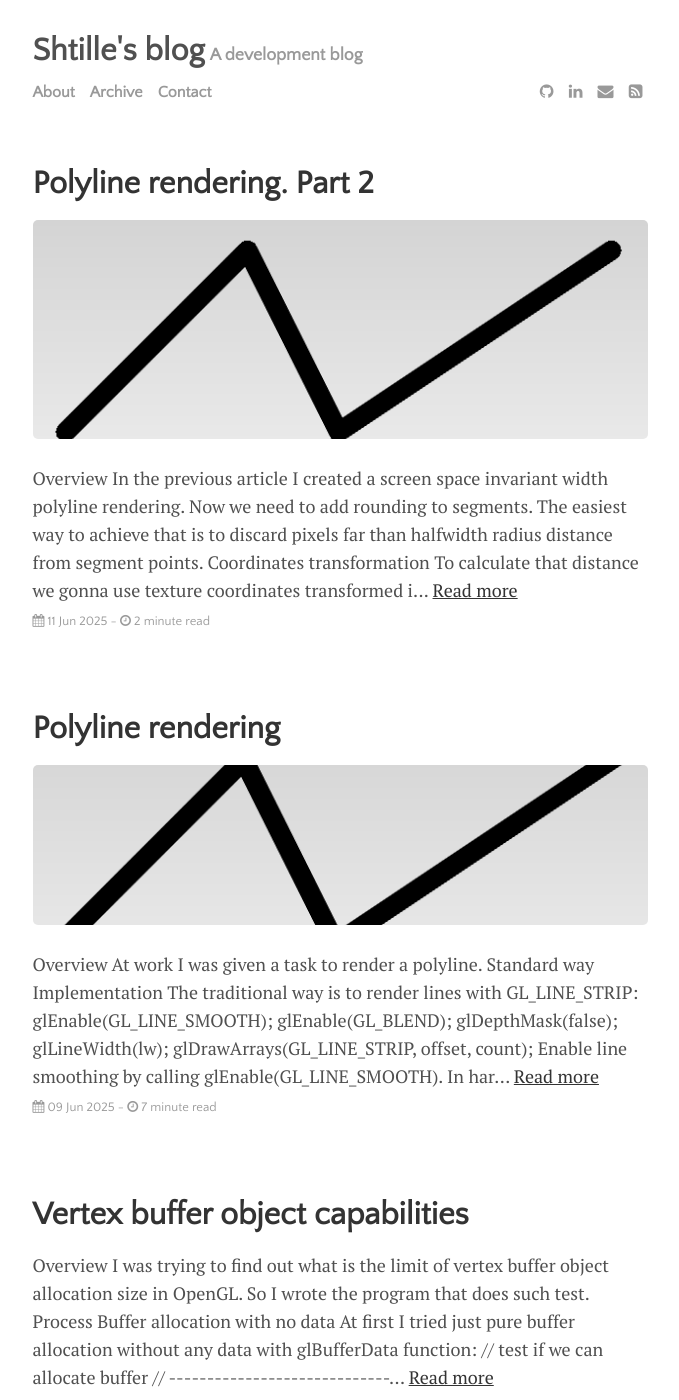
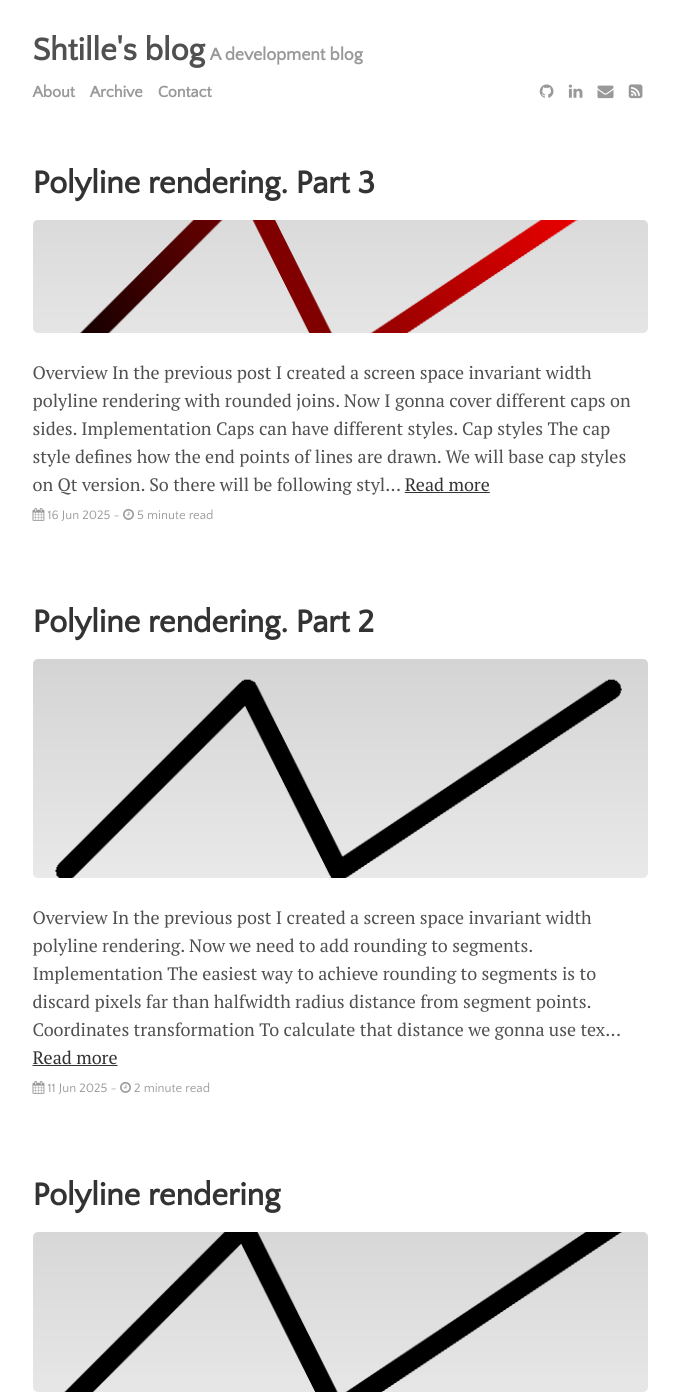
Before and after one commit to Shtille/blog, a Jekyll site: the page built from index.html, in a window 1280 px wide and 1400 px high. Shown: the whole window, without its empty margins (300-979 px from the left). Built offline with Jekyll 4.4.1, drawn with Linux system fonts in a browser that asks for light colours; the list of posts is cut into pages by our own code; some of the changed lines change nothing that is shown; some of the changed text lies outside the part shown.

Commit message:
Create 2025-06-16-polyline-rendering-3.md

````diff
--- a/_posts/2025-06-09-polyline-rendering.md
+++ b/_posts/2025-06-09-polyline-rendering.md
@@ -9,7 +9,13 @@ image: polyline-basic.png
 
 ## Overview
 
-At work I was given a task to render a polyline.
+At work I was given a task to render a polyline with screen space invariant width. This includes following steps:
+
+1. [x] Render polyline with simple quads (this post).
+2. [x] Render polyline with rounded joins ([second post]({{ 'polyline-rendering-2' | relative_url }})).
+3. [x] Render polyline with different caps on sides ([third post]({{ 'polyline-rendering-3' | relative_url }})).
+4. [ ] Render polyline with different join styles.
+5. [ ] Render polyline with dash pattern.
 
 ## Standard way
 
@@ -109,6 +115,18 @@ d_2 = (P_2 - P_1) + (P_2 - P_2) = P_2 - P_1 \\
 d_3 = (P_2 - P_1) + (P_2 - P_2) = P_2 - P_1
 \end{cases}
 $$
+
+### Vertex layout
+
+Vertex layout is following:
+
+```cpp
+struct alignas(4) Vertex
+{
+    Point3DF position; // vec3
+    PointF texcoord;   // vec2
+};
+```
 
 ### Data creation code
 
--- a/_posts/2025-06-11-polyline-rendering-2.md
+++ b/_posts/2025-06-11-polyline-rendering-2.md
@@ -9,8 +9,11 @@ image: polyline-rounded.png
 
 ## Overview
 
-In the [previous article]({{ 'polyline-rendering' | relative_url }}) I created a screen space invariant width polyline rendering.
-Now we need to add rounding to segments. The easiest way to achieve that is to discard pixels far than halfwidth radius distance from segment points.
+In the [previous post]({{ 'polyline-rendering' | relative_url }}) I created a screen space invariant width polyline rendering. Now we need to add rounding to segments.
+
+## Implementation
+
+The easiest way to achieve rounding to segments is to discard pixels far than halfwidth radius distance from segment points.
 
 ### Coordinates transformation
 
@@ -161,4 +164,4 @@ void main()
 <img src="{{ '/assets/img/polyline-rounded.png' | relative_url }}">
 
 We achieved polyline rendering with rounded joins.
-Polyline rendering with different caps on sides will be covered in the next post.
+Polyline rendering with different caps on sides will be covered in the [next post]({{ 'polyline-rendering-3' | relative_url }}).
--- /dev/null
+++ b/_posts/2025-06-16-polyline-rendering-3.md
@@ -0,0 +1,293 @@
+---
+layout: post
+title: "Polyline rendering. Part 3"
+author: "Shtille"
+categories: journal
+tags: [C++,GLSL,samples]
+image: polyline-caps.png
+---
+
+## Overview
+
+In the [previous post]({{ 'polyline-rendering-2' | relative_url }}) I created a screen space invariant width polyline rendering with rounded joins. Now I gonna cover different caps on sides.
+
+## Implementation
+
+Caps can have different styles.
+
+### Cap styles
+
+The cap style defines how the end points of lines are drawn.
+We will base cap styles on [Qt version](https://doc.qt.io/qt-6/qpen.html#cap-style). So there will be following styles:
+
+* square
+* flat
+* round
+
+#### Square cap style
+
+A square cap style is a square line end that covers the end point and extends beyond it by half the line width.
+This style has already been partly implemented in the [first post]({{ 'polyline-rendering' | relative_url }}).
+
+#### Flat cap style
+
+A flat cap style is a square line end that does not cover the end point of the line. The same as square, but without offset in `u` direction.
+
+#### Round cap style
+
+A round cap style is a rounded line end covering the end point. This style has been fully implemented in [previous post]({{ 'polyline-rendering-2' | relative_url }}).
+
+### Line end determinition
+
+We need to determine line end. The obvious way is to have an additional vertex attribute for offset mask. Mask is equal to zero on start and end of polyline, and equal to one on joins.
+
+$$
+M = \begin{cases} 0 \cr 1 \end{cases}
+$$
+
+Masks layout will be following:
+
+$$
+\begin{cases}
+(0, 0, 0, 0) \\
+(0, 0, 1, 1) \\
+(1, 1, 1, 1) \\
+\dotso \\
+(1, 1, 1, 1) \\
+(1, 1, 0, 0) \\
+(0, 0, 0, 0)
+\end{cases} \tag{1}\label{1}
+$$
+
+To determine the point type (begin, end, common) we gonna use two additional attributes for mask like we did for segment direction calculation and get mask direction vector for segment:
+
+$$
+d_m = (M_{next} - M_{curr}) + (M_{curr} - M_{prev}) = M_{next} - M_{prev}
+$$
+
+Mask difference layout will be:
+
+$$
+\begin{cases}
+(0, 0, 0, 0) \\
+(1, 1, 1, 1) \\
+(0, 0, 0, 0) \\
+\dotso \\
+(0, 0, 0, 0) \\
+(-1, -1, -1, -1) \\
+(0, 0, 0, 0)
+\end{cases} \tag{2}\label{2}
+$$
+
+So if as we want to have -1 for begin, 1 for end and 0 otherwise, point type could be computed as:
+
+$$
+T_p = -d_m (1-M) = (M_{next} - M_{prev})(M - 1) \tag{3}\label{3}
+$$
+
+### Vertex layout
+
+Vertex layout is following:
+
+```cpp
+struct alignas(4) Vertex
+{
+    Point3DF position; // vec3
+    PointF texcoord;   // vec2
+    float mask;        // float
+};
+```
+
+### Data creation code
+
+Partial data creation code is following:
+
+```cpp
+// Masks (determines begin and end of polyline)
+n = 0;
+// First segment points
+vertices[n++].mask = 0.0f;
+vertices[n++].mask = 0.0f;
+vertices[n++].mask = 0.0f;
+vertices[n++].mask = 0.0f;
+for (uint32_t i = 0; i < numSegments; ++i) // enumerate original segments
+{
+    const bool isBegin = i == 0;
+    const bool isEnd = i == numSegments - 1;
+    const float beginMask = isBegin ? 0.0f : 1.0f;
+    const float endMask = isEnd ? 0.0f : 1.0f;
+    vertices[n++].mask = beginMask;
+    vertices[n++].mask = beginMask;
+    vertices[n++].mask = endMask;
+    vertices[n++].mask = endMask;
+}
+// Last segment points
+vertices[n++].mask = 0.0f;
+vertices[n++].mask = 0.0f;
+vertices[n++].mask = 0.0f;
+vertices[n++].mask = 0.0f;
+```
+
+### Attributes layout
+
+The attribute layout changes are following:
+
+```cpp
+const uint8_t* maskCurrOffset = texcoordOffset + sizeof(PointF);
+const uint8_t* maskPrevOffset = maskCurrOffset - 2*stride;
+const uint8_t* maskNextOffset = maskCurrOffset + 2*stride;
+funcs->glVertexAttribPointer(4, 1, GL_FLOAT, GL_FALSE, stride, maskPrevOffset); // float a_mask_prev
+funcs->glEnableVertexAttribArray(4);
+funcs->glVertexAttribPointer(5, 1, GL_FLOAT, GL_FALSE, stride, maskCurrOffset); // float a_mask_curr
+funcs->glEnableVertexAttribArray(5);
+funcs->glVertexAttribPointer(6, 1, GL_FLOAT, GL_FALSE, stride, maskNextOffset); // float a_mask_next
+funcs->glEnableVertexAttribArray(6);
+```
+
+### Cap style definition
+
+Cap style would be defines as following enum:
+
+```cpp
+enum class CapStyle
+{
+    Square,
+    Flat,
+    Round
+};
+```
+
+### Shader code
+
+Vertex shader:
+
+```glsl
+#version 330 core
+
+layout(location = 0) in vec3 a_position_prev;
+layout(location = 1) in vec3 a_position_curr;
+layout(location = 2) in vec3 a_position_next;
+layout(location = 3) in vec2 a_texcoord;
+layout(location = 4) in float a_mask_prev;
+layout(location = 5) in float a_mask_curr;
+layout(location = 6) in float a_mask_next;
+
+uniform mat4 u_proj;
+uniform mat4 u_view;
+uniform mat4 u_model;
+uniform vec4 u_viewport;
+uniform float u_width;
+uniform int u_cap_style;
+
+noperspective out vec2 v_texcoord;
+flat out float v_length;
+flat out float v_radius;
+noperspective out float v_point_type;
+
+vec2 project(vec4 clip)
+{
+    vec3 ndc = clip.xyz / clip.w;
+    vec2 screen = (ndc.xy * 0.5 + vec2(0.5)) * u_viewport.zw + u_viewport.xy;
+    return screen;
+}
+vec4 unproject(vec2 screen, float z, float w)
+{
+    vec2 ndc = ((screen - u_viewport.xy) / u_viewport.zw - vec2(0.5)) * 2.0;
+    return vec4(ndc.x * w, ndc.y * w, z, w);
+}
+
+void main()
+{
+    mat4 mvp = u_proj * u_view * u_model;
+
+    vec4 clip_curr = mvp * vec4(a_position_curr, 1.0);
+    vec4 clip_prev = mvp * vec4(a_position_prev, 1.0);
+    vec4 clip_next = mvp * vec4(a_position_next, 1.0);
+
+    vec2 curr = project(clip_curr);
+    vec2 prev = project(clip_prev);
+    vec2 next = project(clip_next);
+
+    vec2 direction = next - prev;
+    v_length = length(direction);
+    direction /= v_length; // normalize
+    vec2 normal = vec2(-direction.y, direction.x);
+
+    float w = u_width * 0.5;
+    float offset_x = a_texcoord.x * w;
+    float offset_y = a_texcoord.y * w;
+
+    if (u_cap_style == 1) // flat
+        offset_x *= a_mask_curr;
+
+    vec2 direction_offset = direction * offset_x;
+    vec2 normal_offset    = normal    * offset_y;
+    vec2 screen = curr + direction_offset + normal_offset;
+
+    gl_Position = unproject(screen, clip_curr.z, clip_curr.w);
+
+    v_texcoord = a_texcoord;
+    v_radius = w;
+    v_point_type = (a_mask_next - a_mask_prev)*(a_mask_curr - 1.0);
+}
+```
+
+Fragment shader:
+
+```glsl
+#version 330 core
+
+uniform int u_cap_style;
+uniform vec4 u_color;
+
+out vec4 color;
+noperspective in vec2 v_texcoord;
+flat in float v_length;
+flat in float v_radius;
+noperspective in float v_point_type; // -1, 0, 1
+
+void main()
+{
+    vec2 texcoord = v_texcoord;
+    float length = v_length;
+    float w = v_radius;
+    bool need_discard = u_cap_style == 2; // round
+
+    vec2 position = vec2(texcoord.x * 0.5 + 0.5, texcoord.y * w);
+
+    if (v_point_type < -0.5) // == -1, begin, [0, l+w]
+    {
+        position.x = position.x * (length + w);
+    }
+    else if (v_point_type > 0.5) // == 1, end, [-w, l]
+    {
+        position.x = position.x * (length + w) - w;
+    }
+    else // == 0, common, [-w, l+w]
+    {
+        position.x = position.x * (length + w + w) - w;
+        need_discard = true;
+    }
+
+    if (need_discard && position.x < 0.0)
+    {
+        float dist = length(position);
+        if (dist > w)
+            discard;
+    }
+    else if (need_discard && position.x > length)
+    {
+        float dist = length(vec2(position.x - length, position.y));
+        if (dist > w)
+            discard;
+    }
+    color = u_color;
+}
+```
+
+## Conclusion
+
+<img src="{{ '/assets/img/polyline-caps.png' | relative_url }}">
+
+We achieved polyline rendering with different caps.
+Polyline rendering with different join styles will be covered in the next post.
````
Also changed, not shown: assets/img/polyline-caps.png (added).
